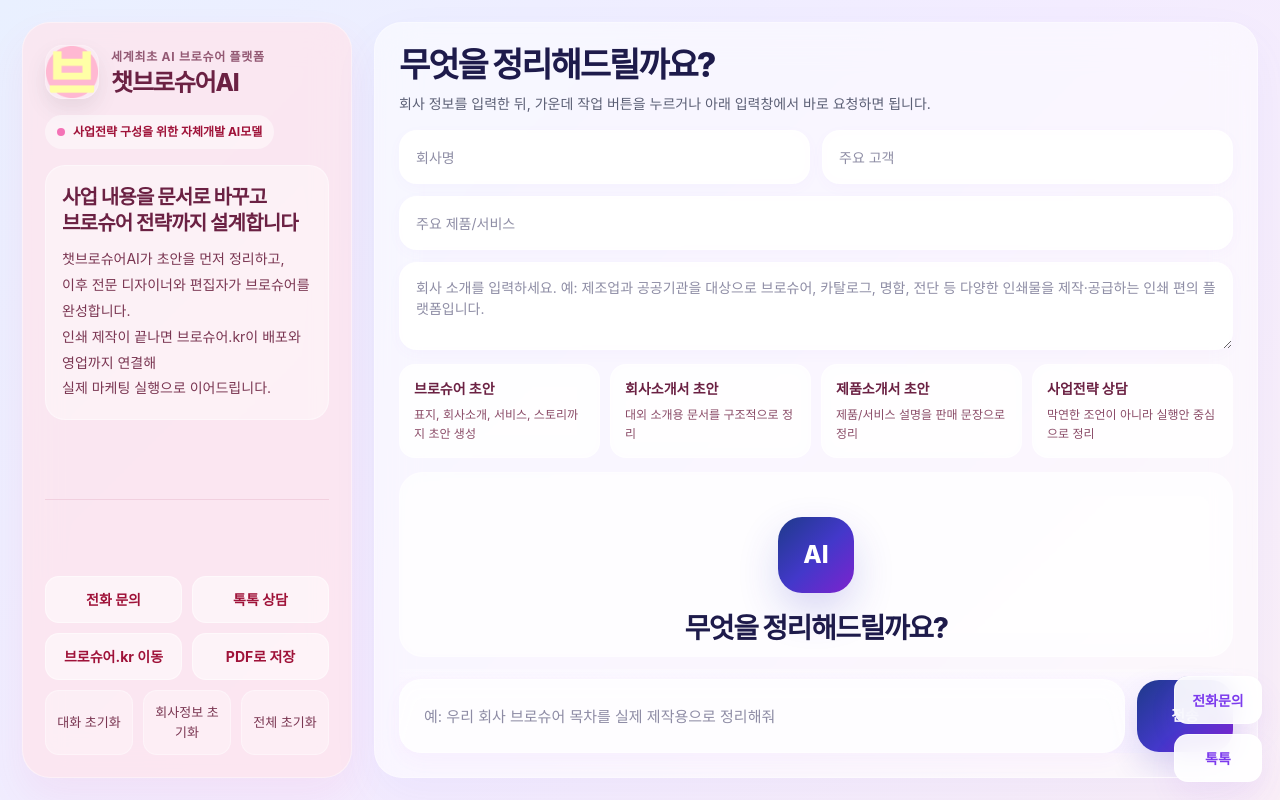
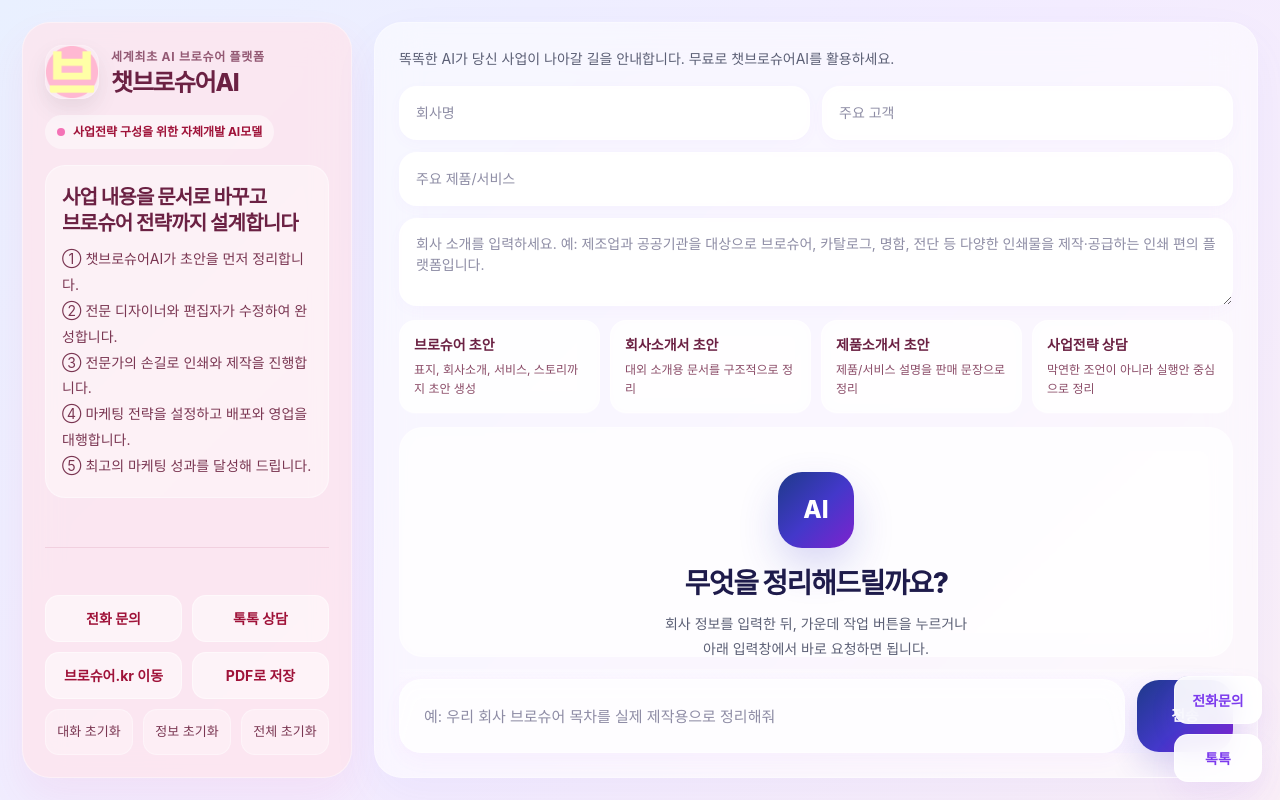
Before and after one commit to taejang21-hub/chat-brochure-ai, a Next.js app: page / in a window 1280 px wide. Built offline with nearby package versions, Linux system fonts and the light colour scheme.

Commit message:
update page text

```diff
--- a/app/page.tsx
+++ b/app/page.tsx
@@ -926,13 +926,15 @@
                       color: "#7a3652",
                     }}
                   >
-                    챗브로슈어AI가 초안을 먼저 정리하고,
+                    ① 챗브로슈어AI가 초안을 먼저 정리합니다.
                     <br />
-                    이후 전문 디자이너와 편집자가 브로슈어를 완성합니다.
+                    ② 전문 디자이너와 편집자가 수정하여 완성합니다.
                     <br />
-                    인쇄 제작이 끝나면 브로슈어.kr이 배포와 영업까지 연결해
+                    ③ 전문가의 손길로 인쇄와 제작을 진행합니다.
                     <br />
-                    실제 마케팅 실행으로 이어드립니다.
+                    ④ 마케팅 전략을 설정하고 배포와 영업을 대행합니다.
+                    <br />
+                    ⑤ 최고의 마케팅 성과를 달성해 드립니다.
                   </div>
                 </div>
               </div>
@@ -967,7 +969,7 @@
                     대화 초기화
                   </button>
                   <button onClick={clearCompanyInfo} className="action-btn" style={sideButtonSoft}>
-                    회사정보 초기화
+                    정보 초기화
                   </button>
                   <button onClick={clearAll} className="action-btn" style={sideButtonSoft}>
                     전체 초기화
@@ -993,19 +995,7 @@
           >
             <div className="hero-grid">
               <div>
-                <div
-                  className="hero-title"
-                  style={{
-                    fontSize: 34,
-                    fontWeight: 800,
-                    letterSpacing: "-0.06em",
-                    lineHeight: 1.08,
-                    color: "#1e1b4b",
-                    marginBottom: 8,
-                  }}
-                >
-                  무엇을 정리해드릴까요?
-                </div>
+
 
                 <div
                   className="hero-subtitle"
@@ -1015,7 +1005,7 @@
                     color: "#5b5f75",
                   }}
                 >
-                  회사 정보를 입력한 뒤, 가운데 작업 버튼을 누르거나 아래 입력창에서 바로 요청하면 됩니다.
+                  똑똑한 AI가 당신 사업이 나아갈 길을 안내합니다. 무료로 챗브로슈어AI를 활용하세요.
                 </div>
               </div>
             </div>
```
